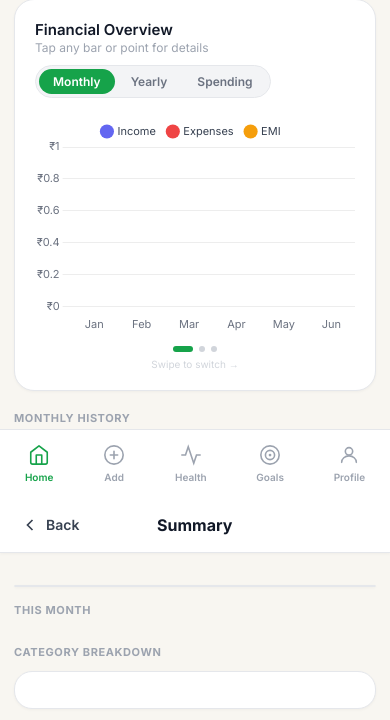
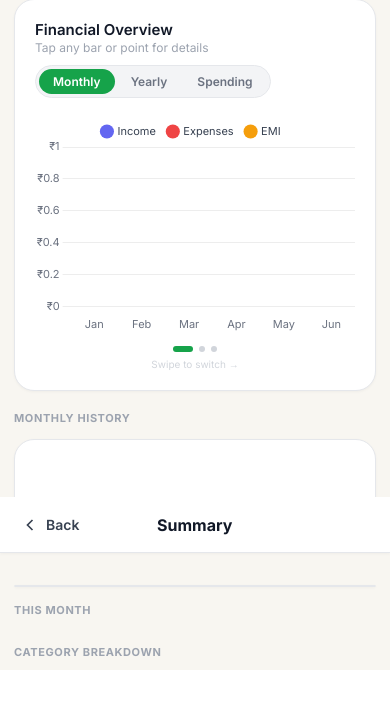
Before and after one commit to Bhatt753/financeiq, a Flask app: page /dashboard in a window 390 px wide. Shown: the part 347-1067 px from the top of the page. After the commit the page ends 1017 px from the top, so only its background shows below. Run offline with Flask 3, Linux system fonts and the light colour scheme; the visitor is signed in with stand-in values (Sample User, id 1); data that the repository does not hold is empty; some libraries are stand-ins or nearby versions.

Commit message:
Remove bottom nav from mobile — top circles already cover all shortcuts
Bottom nav was mobile-only (already hidden on desktop). Since the 5
colored quick-action circles at the top provide the same navigation,
the bottom bar was redundant and wasted screen space.

- Removed bottom-nav HTML, CSS, and media query rules
- Reduced mobile container bottom padding 90px → 40px

Co-Authored-By: Claude Sonnet 4.6 <noreply@anthropic.com>

```diff
--- a/templates/dashboard.html
+++ b/templates/dashboard.html
@@ -87,13 +87,10 @@
         .empty-state{text-align:center;padding:60px 20px;color:#9CA3AF;}
         .empty-state h3{font-size:18px;font-weight:600;color:#374151;margin-bottom:8px;}
 
-        .bottom-nav{position:fixed;bottom:0;left:0;right:0;background:rgba(255,255,255,0.96);backdrop-filter:blur(20px);border-top:1px solid #E5E7EB;display:none;justify-content:space-around;align-items:center;padding:10px 0 max(10px,env(safe-area-inset-bottom));z-index:100;}
-        .bottom-nav a{display:flex;flex-direction:column;align-items:center;gap:3px;color:#9CA3AF;text-decoration:none;font-size:10px;font-weight:600;padding:4px 10px;transition:color 0.2s;}
-        .bottom-nav a.active,.bottom-nav a:hover{color:#16A34A;}
         .nav-icon svg{width:22px;height:22px;}
 
         @media(max-width:768px){
-            .container{padding:16px 14px 90px;}
+            .container{padding:16px 14px 40px;}
             .navbar{padding:0 16px;}
             .nav-links .nav-desktop{display:none;}
             .welcome{flex-direction:column;padding:20px;gap:12px;}
@@ -101,7 +98,6 @@
             .btn-add-data{width:100%;text-align:center;}
             .mobile-actions{display:flex;}
             .quick-links{display:none;}
-            .bottom-nav{display:flex;}
             .ch-wrap{height:220px;}
             .spending-section{display:none;}
             .dot-spending{display:flex;}
@@ -109,7 +105,6 @@
         @media(min-width:769px){
             .mobile-actions{display:none;}
             .quick-links{display:grid;}
-            .bottom-nav{display:none;}
             .spending-section{display:grid;}
             .dot-spending{display:none;}
             .slide-spending{display:none;}
@@ -450,29 +445,6 @@
     </div>
 </div>
 
-<!-- BOTTOM NAV -->
-<div class="bottom-nav">
-    <a href="/dashboard" class="active">
-        <span class="nav-icon"><svg viewBox="0 0 24 24" fill="none" stroke="currentColor" stroke-width="1.75" stroke-linecap="round" stroke-linejoin="round"><path d="M3 9l9-7 9 7v11a2 2 0 0 1-2 2H5a2 2 0 0 1-2-2z"/><polyline points="9 22 9 12 15 12 15 22"/></svg></span>
-        <span>Home</span>
-    </a>
-    <a href="/add_data">
-        <span class="nav-icon"><svg viewBox="0 0 24 24" fill="none" stroke="currentColor" stroke-width="1.75" stroke-linecap="round"><circle cx="12" cy="12" r="10"/><path d="M12 8v8M8 12h8"/></svg></span>
-        <span>Add</span>
-    </a>
-    <a href="/health">
-        <span class="nav-icon"><svg viewBox="0 0 24 24" fill="none" stroke="currentColor" stroke-width="1.75" stroke-linecap="round"><path d="M22 12h-4l-3 9L9 3l-3 9H2"/></svg></span>
-        <span>Health</span>
-    </a>
-    <a href="/goal">
-        <span class="nav-icon"><svg viewBox="0 0 24 24" fill="none" stroke="currentColor" stroke-width="1.75" stroke-linecap="round"><circle cx="12" cy="12" r="10"/><circle cx="12" cy="12" r="5"/><circle cx="12" cy="12" r="1.5" fill="currentColor" stroke="none"/></svg></span>
-        <span>Goals</span>
-    </a>
-    <a href="/setup_profile">
-        <span class="nav-icon"><svg viewBox="0 0 24 24" fill="none" stroke="currentColor" stroke-width="1.75" stroke-linecap="round"><circle cx="12" cy="8" r="4"/><path d="M4 20c0-4 3.6-7 8-7s8 3 8 7"/></svg></span>
-        <span>Profile</span>
-    </a>
-</div>
 
 <script>
 const hData     = {{ history | tojson if history else '[]' }};
```
